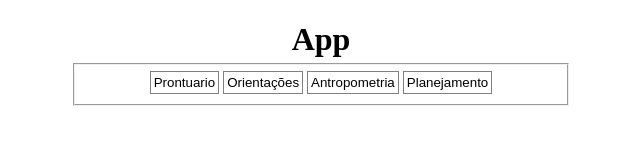
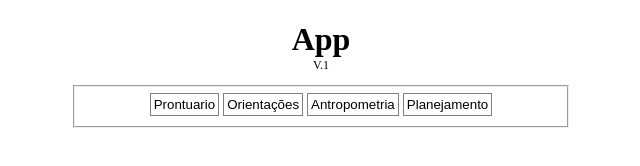
Before and after one commit to GabrielPQuintanilha/app, a plain HTML site: page index.html in a window 1280 px wide. Shown: the whole page, without its empty margins (319-959 px from the left). Drawn offline with Linux system fonts and the light colour scheme.

Commit message:
Update index.html

```diff
--- a/index.html
+++ b/index.html
@@ -13,6 +13,7 @@
     <body>
 
     <h1>App</h1>
+    <p id="version">V.1</p>
 
     <!-- MENU -->
     <fieldset id="fieldset_menu">
```
